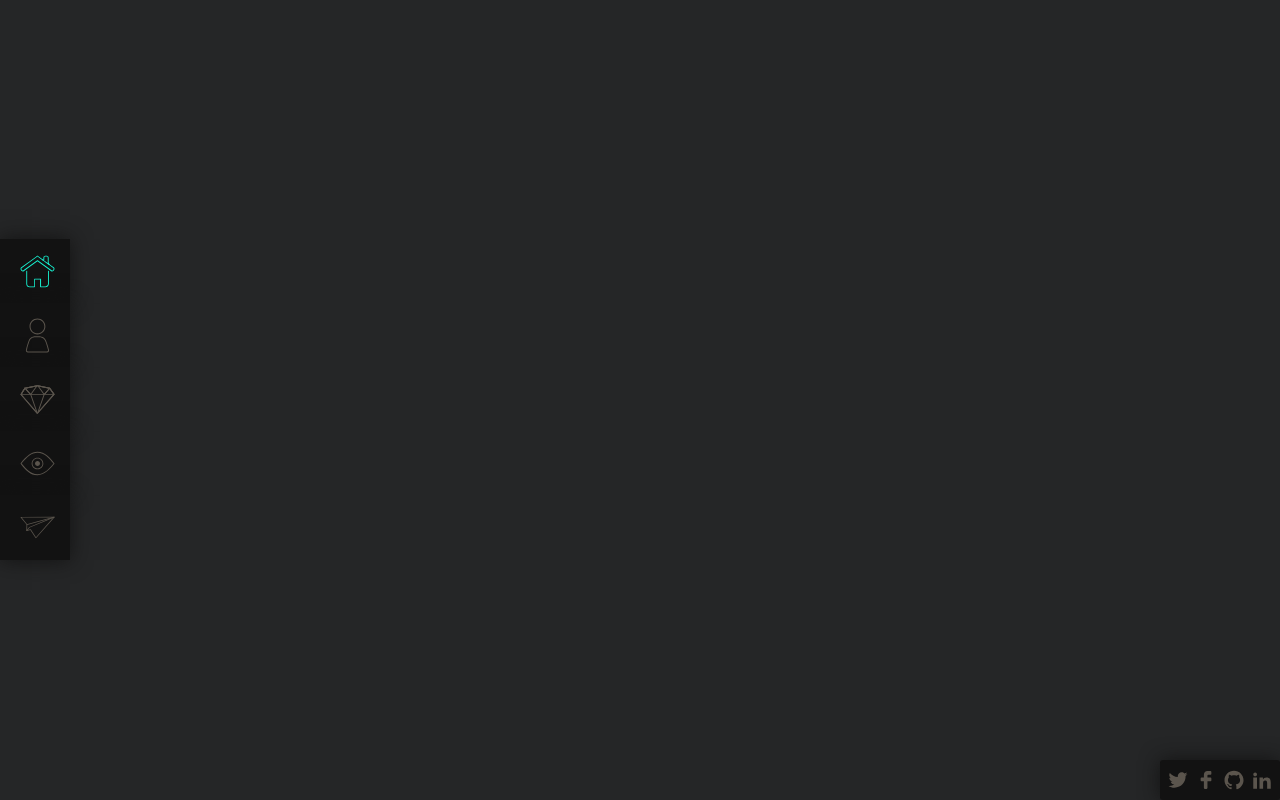
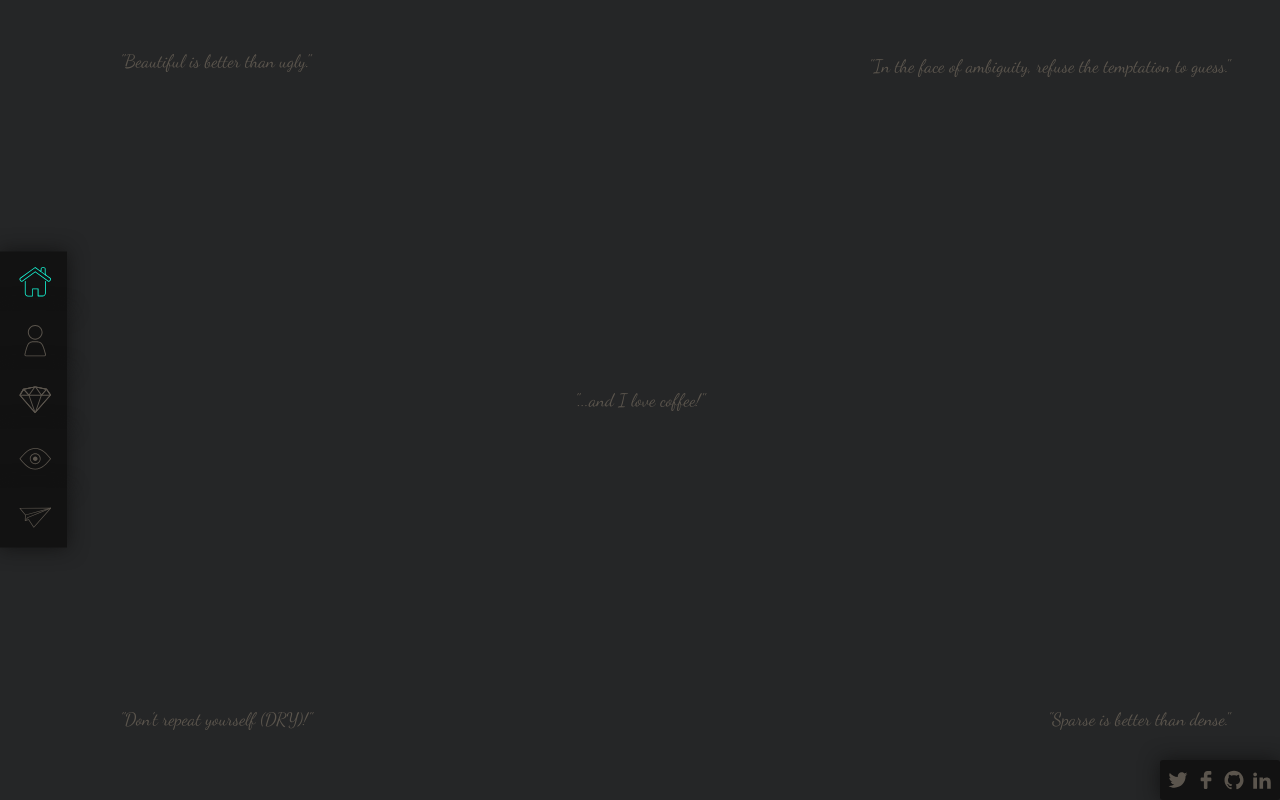
Before and after one commit to AsnelChristian/AsnelChristian.github.io, a website: page index.html in a window 1280 px wide. Drawn offline with Linux system fonts and the light colour scheme; a web font is replaced by a local one.

Commit message:
Add some citation and resize nav

```diff
--- a/index.html
+++ b/index.html
@@ -57,6 +57,22 @@
             </li>
         </ul>
 
+        <div class="citation citation--1">
+            <span>"Beautiful is better than ugly."</span>
+        </div>
+        <div class="citation citation--2">
+            <span>"Don't repeat yourself (DRY)!"</span>
+        </div>
+        <div class="citation citation--3">
+            <span>"In the face of ambiguity, refuse the temptation to guess."</span>
+        </div>
+        <div class="citation citation--4">
+            <span>"Sparse is better than dense."</span>
+        </div>
+
+        <div class="citation citation--5">
+            <span>"...and I love coffee!"</span>
+        </div>
 
 
         <ul class="social">
--- a/sass/base/_typography.scss
+++ b/sass/base/_typography.scss
@@ -4,4 +4,7 @@ body {
 
 .citation {
     font-family: 'Dancing Script', cursive;
+    color: $color-grey-gold;
+    font-size: 1.8rem;
+    font-weight: 100;
 }
--- a/sass/components/_side-nav.scss
+++ b/sass/components/_side-nav.scss
@@ -3,13 +3,13 @@
     top: 50%;
     left: 0;
     transform: translateY(-50%);
-    width: 10rem;
+    width: 9.5rem;
     list-style: none;
 
     &__item {
         background-color: $color-black;
         width: 70%;
-        height: 6.5rem;
+        height: 6rem;
         margin-top: -.1rem;
         transition: all .4s;
         box-shadow: 0 0 2rem $color-black;
@@ -61,9 +61,8 @@
     }
 
     &__icon {
-        height: 3.5rem;
-        width: 3.5rem;
-        transition: all .2s;
+        height: 3.25rem;
+        width: 3.25rem;
     }
     &__item--active &__icon {
         --color1: var(--color-primary);
@@ -73,9 +72,8 @@
         color: $color-primary;
         text-transform: uppercase;
         letter-spacing: .2rem;
-        font-size: 1.2rem;
+        font-size: 1.1rem;
         display: none;
         visibility: hidden;
-        transition: all .3s;
     }
 }
--- /dev/null
+++ b/sass/layout/_element-pos.scss
@@ -0,0 +1,28 @@
+.citation {
+    position: absolute;
+
+    &--1 {
+        top: 5rem;
+        left: 12rem;
+    }
+    &--2 {
+        bottom: 7rem;
+        left: 12rem;
+    }
+
+    &--3 {
+        top: 5.5rem;
+        right: 5rem;
+    }
+
+    &--4 {
+        bottom: 7rem;
+        right: 5rem;
+    }
+
+    &--5 {
+        top: 50%;
+        left: 50%;
+        transform: translate(-50%, -50%);
+    }
+}
--- a/sass/main.scss
+++ b/sass/main.scss
@@ -8,3 +8,4 @@
 @import 'components/social';
 
 @import 'layout/grid';
+@import 'layout/element-pos';
```
Also changed, not shown: css/style.css.
